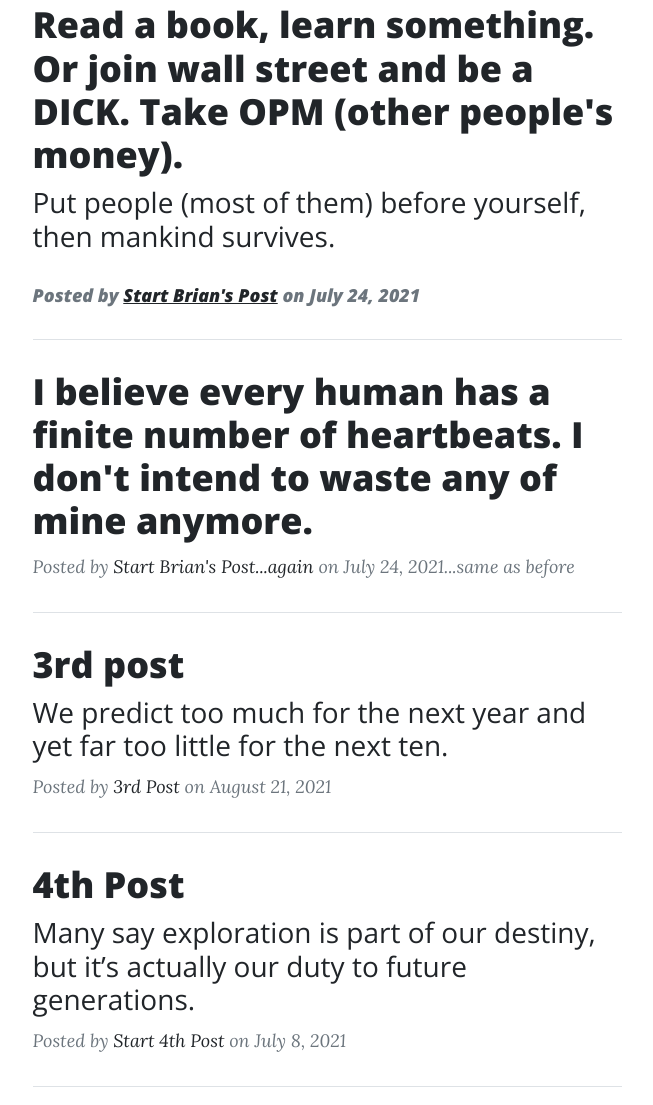
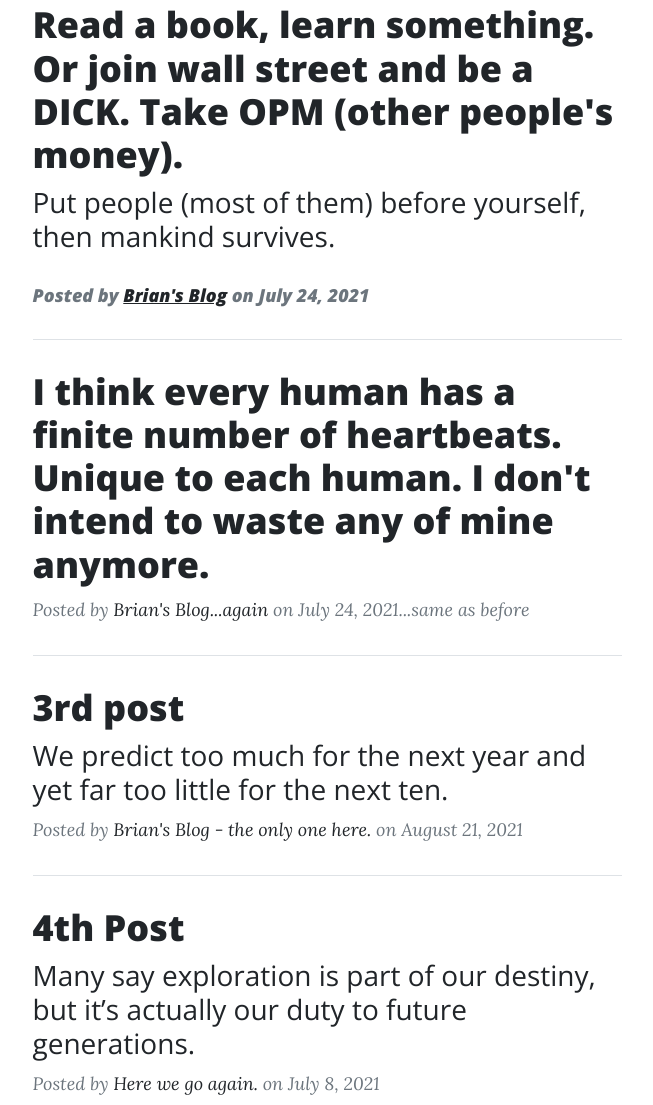
Before and after one commit to bbauska/briansblog, a plain HTML site: page index.html in a window 1280 px wide. Shown: the part 607-1712 px from the top of the page, without its empty margins (313-966 px from the left). Drawn offline with nearby package versions, Linux system fonts and the light colour scheme; a script that the page names is missing.

Commit message:
Update index.html

```diff
--- a/index.html
+++ b/index.html
@@ -62,7 +62,7 @@
                         </a>
                         <p class="post-meta">
                             Posted by
-                            <a href="#!">Start Brian's Post</a>
+                            <a href="#!">Brian's Blog</a>
                             on July 24, 2021
                         </p>
                     </div>
@@ -70,10 +70,10 @@
                     <hr class="my-4" />
                     <!-- Post preview-->
                     <div class="post-preview">
-                        <a href="post.html"><h2 class="post-title">I believe every human has a finite number of heartbeats. I don't intend to waste any of mine anymore.</h2></a>
+                        <a href="post.html"><h2 class="post-title">I think every human has a finite number of heartbeats. Unique to each human.  I don't intend to waste any of mine anymore.</h2></a>
                         <p class="post-meta">
                             Posted by
-                            <a href="#!">Start Brian's Post...again</a>
+                            <a href="#!">Brian's Blog...again</a>
                             on July 24, 2021...same as before
                         </p>
                     </div>
@@ -87,7 +87,7 @@
                         </a>
                         <p class="post-meta">
                             Posted by
-                            <a href="#!">3rd Post</a>
+                            <a href="#!">Brian's Blog - the only one here.</a>
                             on August 21, 2021
                         </p>
                     </div>
@@ -101,7 +101,7 @@
                         </a>
                         <p class="post-meta">
                             Posted by
-                            <a href="#!">Start 4th  Post</a>
+                            <a href="#!">Here we go again.</a>
                             on July 8, 2021
                         </p>
                     </div>
```
